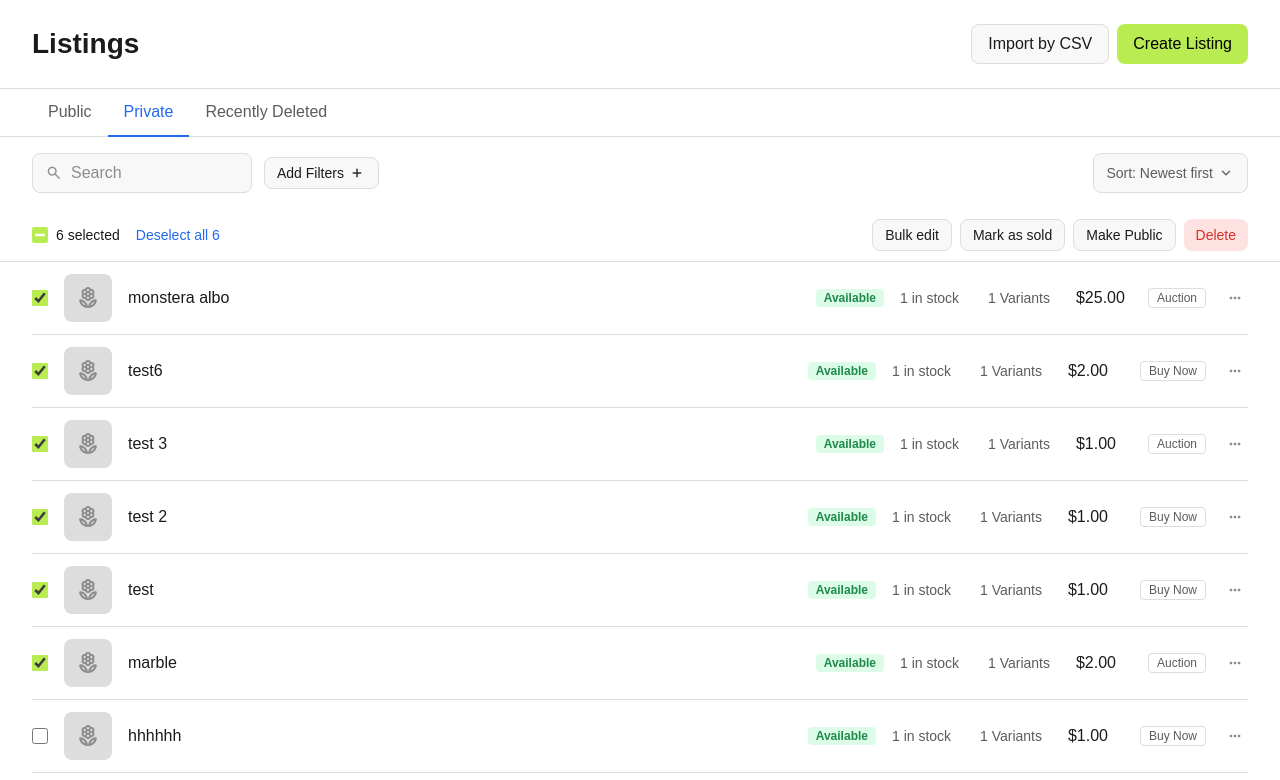
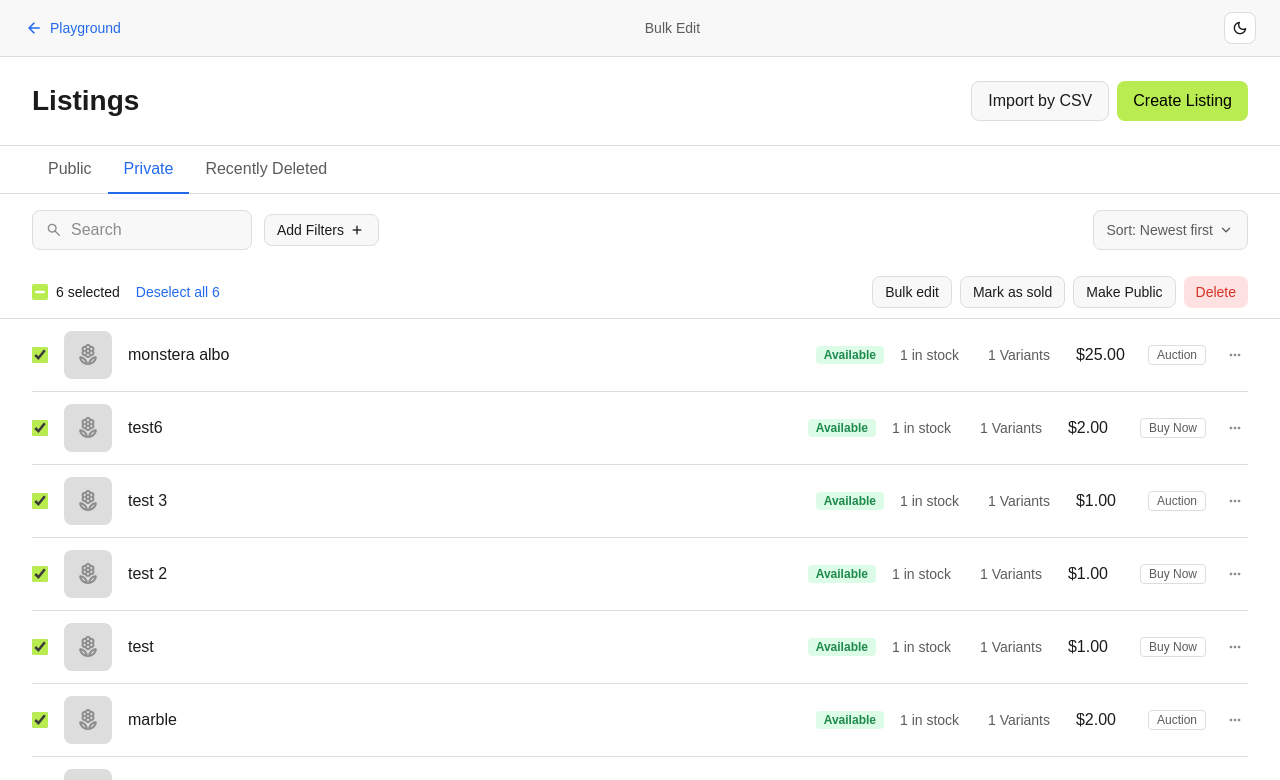
Before and after one commit to yufan-meow/palmstreet-prototype-playground, a Nuxt app: page /yufan/bulk-edit-prototype in a window 1280 px wide. Shown: the top 780 px of the page. Built offline with nearby package versions, Linux system fonts and the light colour scheme; a web font is replaced by a local one.

Commit message:
Update bulk-edit-prototype.vue

```diff
--- a/pages/yufan/bulk-edit-prototype.vue
+++ b/pages/yufan/bulk-edit-prototype.vue
@@ -1,5 +1,17 @@
 <template>
   <div class="root">
+
+    <!-- Proto chrome bar -->
+    <div class="proto-bar">
+      <NuxtLink to="/" class="back-link">
+        <span class="material-symbols-rounded" style="font-size:20px">arrow_back</span>
+        <span>Playground</span>
+      </NuxtLink>
+      <span class="proto-label">Bulk Edit</span>
+      <button class="proto-theme-toggle" @click="toggleTheme()">
+        <span class="material-symbols-rounded" style="font-size:18px">{{ theme === 'dark' ? 'light_mode' : 'dark_mode' }}</span>
+      </button>
+    </div>
 
     <!-- ═══════════════════════════════════════════
          LISTINGS VIEW
@@ -277,6 +289,10 @@
 <script setup>
 import { ref, computed, nextTick } from 'vue'
 
+// ─── Theme (provided by app.vue) ─────────────────────
+const theme = inject('theme')
+const toggleTheme = inject('toggleTheme')
+
 // ─── State ───────────────────────────────────────────
 const showBulkEdit = ref(false)
 const hasChanges = ref(false)
@@ -361,6 +377,46 @@ function saveChanges() {
   min-height: 100vh;
   color: var(--content-primary);
   position: relative;
+}
+
+/* ─────────────────────────────────────────────────────
+   PROTO CHROME BAR
+───────────────────────────────────────────────────── */
+.proto-bar {
+  display: flex;
+  align-items: center;
+  justify-content: space-between;
+  padding: 12px 24px;
+  border-bottom: 1px solid var(--border);
+  background: var(--section-floor-1);
+  position: sticky;
+  top: 0;
+  z-index: 30;
+}
+.back-link {
+  display: flex;
+  align-items: center;
+  gap: 6px;
+  font-size: 14px;
+  color: var(--content-interactive);
+  text-decoration: none;
+}
+.proto-label {
+  font-size: 14px;
+  font-weight: 500;
+  color: var(--content-secondary);
+}
+.proto-theme-toggle {
+  width: 32px;
+  height: 32px;
+  border-radius: 8px;
+  border: 1px solid var(--border);
+  background: var(--section-basement);
+  cursor: pointer;
+  display: flex;
+  align-items: center;
+  justify-content: center;
+  color: var(--content-primary);
 }
 
 /* ─────────────────────────────────────────────────────
```
